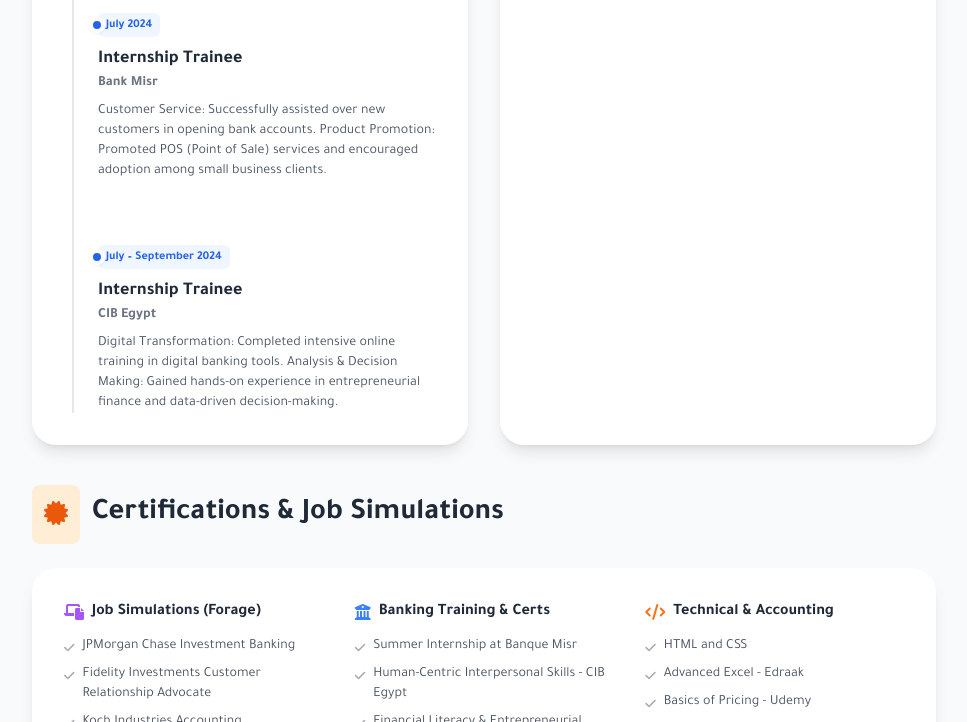
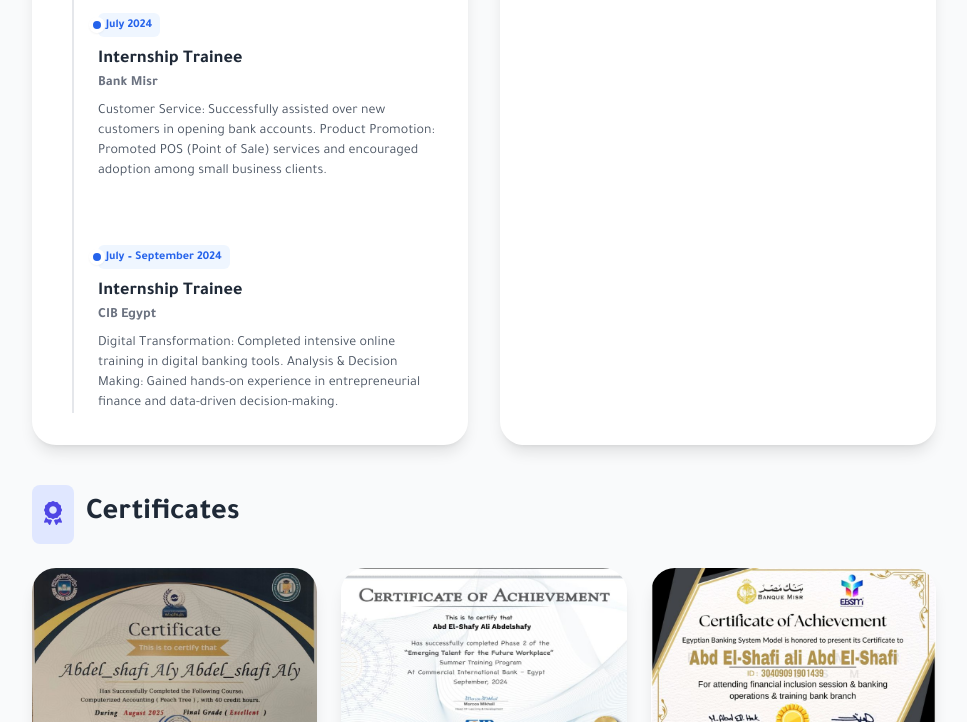
Before and after one commit to AbdElshafyali/cv, a plain HTML site: page index.html in a window 1280 px wide. Shown: the part 2078-2800 px from the top of the page, without its empty margins (312-1279 px from the left). Drawn offline with nearby package versions, Linux system fonts and the light colour scheme.

Commit message:
feat: Add certificates section with images

```diff
--- a/index.html
+++ b/index.html
@@ -77,6 +77,38 @@
             transition: background-color 0.3s ease, color 0.3s ease, border-color 0.3s ease;
         }
 
+        /* Portfolio Styles */
+        .portfolio-item {
+            position: relative;
+            overflow: hidden;
+            border-radius: 1.5rem;
+            box-shadow: 0 10px 15px -3px rgba(0, 0, 0, 0.1), 0 4px 6px -2px rgba(0, 0, 0, 0.05);
+            transition: transform 0.3s ease, box-shadow 0.3s ease;
+        }
+        .portfolio-item:hover {
+            transform: translateY(-5px);
+            box-shadow: 0 20px 25px -5px rgba(0, 0, 0, 0.1), 0 10px 10px -5px rgba(0, 0, 0, 0.04);
+        }
+        .portfolio-item img {
+            transition: transform 0.3s ease;
+        }
+        .portfolio-item:hover img {
+            transform: scale(1.05);
+        }
+        .portfolio-overlay {
+            position: absolute;
+            bottom: 0;
+            left: 0;
+            right: 0;
+            background: linear-gradient(to top, rgba(0,0,0,0.8) 0%, rgba(0,0,0,0) 100%);
+            padding: 1.5rem;
+            color: white;
+            transform: translateY(100%);
+            transition: transform 0.3s ease;
+        }
+        .portfolio-item:hover .portfolio-overlay {
+            transform: translateY(0);
+        }
     </style>
 </head>
 <body class="bg-gray-50 text-gray-800 dark:bg-darkbg dark:text-gray-100 transition-colors duration-300">
@@ -252,6 +284,19 @@
                     </div>
                 </section>
 
+                <!-- Portfolio Section -->
+                <section id="portfolio">
+                    <div class="flex items-center gap-3 mb-6">
+                        <span class="p-3 rounded-lg bg-indigo-100 dark:bg-indigo-900/30 text-indigo-600 dark:text-indigo-400">
+                            <i class="fa-solid fa-award text-2xl"></i>
+                        </span>
+                        <h2 class="text-3xl font-bold" id="portfolioTitle"></h2>
+                    </div>
+                    <div class="grid grid-cols-1 sm:grid-cols-2 lg:grid-cols-3 gap-6" id="portfolioContent">
+                        <!-- JS will populate this -->
+                    </div>
+                </section>
+
                 <!-- Certifications -->
                 <section id="certs">
                     <div class="flex items-center gap-3 mb-6">
@@ -290,7 +335,7 @@
                 navTitle: 'عبد الشافي علي',
                 nameTitle: 'عبد الشافي علي',
                 jobTitle: 'طالب جامعي ومطور برمجيات',
-                nav: { profile: 'النبذة', tech: 'الخبرة التقنية', skills: 'المهارات', exp: 'الخبرة العملية', certs: 'الشهادات' },
+                nav: { profile: 'النبذة', tech: 'الخبرة التقنية', skills: 'المهارات', exp: 'الخبرة العملية', portfolio: 'الشهادات', certs: 'شهادات أخرى' },
                 location: 'الإسماعيلية - مركز فايد - فنارة',
                 phoneText: '+20 109 599 7846',
                 profileHeading: 'نبذة احترافية',
@@ -339,6 +384,20 @@
                 edu: [
                     { d: '2022 - 2026 (متوقع)', t: 'بكالوريوس تجارة', c: 'جامعة قناة السويس', desc: 'التخصص: أسواق ومؤسسات مالية. التقدير: جيد جداً. المهارات المكتسبة: التحليل المالي، التطبيقات الإلكترونية في البنوك، إدارة المخاطر، العمل الجماعي.' }
                 ],
+                portfolioTitle: 'الشهادات',
+                portfolio: [
+                    { img: 'assets/Computerized Accounting.jpeg', title: 'محاسبة حاسوبية (Peach Tree)' },
+                    { img: 'assets/Emerging Talent for the Future Workplace.jpeg', title: 'برنامج تدريب المواهب الناشئة (CIB)' },
+                    { img: 'assets/Egyptian Banking System Model (EBSM).jpeg', title: 'نموذج النظام المصرفي المصري (EBSM)' },
+                    { img: 'assets/بنك مصر.jpeg', title: 'تدريب صيفي في بنك مصر (2024)' },
+                    { img: 'assets/Digital Transformation and Data Literacy.jpeg', title: 'التحول الرقمي ومحو أمية البيانات (SAS CIB)' },
+                    { img: 'assets/بنك الCIP FINANCAIL LITERACY.jpeg', title: 'شهادة LinkedIn Learning (برنامج CIB)' },
+                    { img: 'assets/BASICS OF PRICING.jpeg', title: 'دورة أساسيات التسعير' },
+                    { img: 'assets/Advanced Excel.jpeg', title: 'شهادة Excel متقدم' },
+                    { img: 'assets/Koch Industries\'s Accounting.png', title: 'محاكاة محاسبة في Koch Industries (Forage)' },
+                    { img: 'assets/completed JPMorgan.png', title: 'محاكاة الخدمات المصرفية الاستثمارية في JPMorgan (Forage)' },
+                    { img: 'assets/Investments\'s Customer Service.png', title: 'محاكاة خدمة العملاء في Fidelity Investments (Forage)' }
+                ],
                 certsTitle: 'الشهادات والمحاكاة الوظيفية',
                 certs: {
                     sim: { t: 'محاكاة وظيفية (Forage)', i: ['JPMorgan Chase (الخدمات المصرفية الاستثمارية)', 'Fidelity Investments (محامي علاقات العملاء)', 'Koch Industries (المحاسبة)'] },
@@ -364,7 +423,7 @@
                 navTitle: 'Abd El-Shafi Ali',
                 nameTitle: 'Abd El-Shafi Ali',
                 jobTitle: 'University Student & Software Developer',
-                nav: { profile: 'Profile', tech: 'Tech', skills: 'Skills', exp: 'Experience', certs: 'Certs' },
+                nav: { profile: 'Profile', tech: 'Tech', skills: 'Skills', exp: 'Experience', portfolio: 'Certificates', certs: 'Other Certs' },
                 location: 'Ismailia, Egypt',
                 phoneText: '+20 109 599 7846',
                 profileHeading: 'Professional Profile',
@@ -412,6 +471,20 @@
                 ],
                 edu: [
                     { d: '2022 – 2026 (Expected)', t: 'Bachelor of Commerce, Major: Financial Markets & Institutions', c: 'Suez Canal University', desc: 'Grade: Very Good. Key Skills Acquired: Financial Analysis, Electronic Applications in Banking and Financial Institutions, Risk Management, Teamwork.' }
+                ],
+                portfolioTitle: 'Certificates',
+                portfolio: [
+                    { img: 'assets/Computerized Accounting.jpeg', title: 'Computerized Accounting (Peach Tree)' },
+                    { img: 'assets/Emerging Talent for the Future Workplace.jpeg', title: 'Emerging Talent Program (CIB)' },
+                    { img: 'assets/Egyptian Banking System Model (EBSM).jpeg', title: 'Egyptian Banking System Model (EBSM)' },
+                    { img: 'assets/بنك مصر.jpeg', title: 'Summer Internship at Banque Misr (2024)' },
+                    { img: 'assets/Digital Transformation and Data Literacy.jpeg', title: 'Digital Transformation & Data Literacy (SAS CIB)' },
+                    { img: 'assets/بنك الCIP FINANCAIL LITERACY.jpeg', title: 'LinkedIn Learning Certificate (CIB Program)' },
+                    { img: 'assets/BASICS OF PRICING.jpeg', title: 'Pricing Fundamentals Course' },
+                    { img: 'assets/Advanced Excel.jpeg', title: 'Advanced Excel Certificate' },
+                    { img: 'assets/Koch Industries\'s Accounting.png', title: 'Koch Industries Accounting Simulation (Forage)' },
+                    { img: 'assets/completed JPMorgan.png', title: 'JPMorgan Investment Banking Simulation (Forage)' },
+                    { img: 'assets/Investments\'s Customer Service.png', title: 'Fidelity Investments Customer Service Simulation (Forage)' }
                 ],
                 certsTitle: 'Certifications & Job Simulations',
                 certs: {
@@ -492,6 +565,7 @@
             document.getElementById('skillsTitle').innerText = data.skillsTitle;
             document.getElementById('workExperienceHeading').innerText = data.expTitle;
             document.getElementById('educationHeading').innerText = data.eduTitle;
+            document.getElementById('portfolioTitle').innerText = data.portfolioTitle;
             document.getElementById('certsTitle').innerText = data.certsTitle;
             document.getElementById('footerText').innerText = data.footer;
 
@@ -501,6 +575,8 @@
                 <a href="#profile-section" class="px-3 py-2 text-sm font-medium hover:text-blue-600 dark:hover:text-blue-400 transition">${data.nav.profile}</a>
                 <a href="#tech-portfolio" class="px-3 py-2 text-sm font-medium hover:text-blue-600 dark:hover:text-blue-400 transition">${data.nav.tech}</a>
                 <a href="#skills" class="px-3 py-2 text-sm font-medium hover:text-blue-600 dark:hover:text-blue-400 transition">${data.nav.skills}</a>
+                <a href="#portfolio" class="px-3 py-2 text-sm font-medium hover:text-blue-600 dark:hover:text-blue-400 transition">${data.nav.portfolio}</a>
+                <a href="#certs" class="px-3 py-2 text-sm font-medium hover:text-blue-600 dark:hover:text-blue-400 transition">${data.nav.certs}</a>
             `;
 
             // KPIs
@@ -587,6 +663,16 @@
                     <p class="text-sm font-semibold text-gray-500 dark:text-gray-400 mb-2">${e.c}</p>
                     <p class="text-sm text-gray-600 dark:text-gray-300">${e.desc}</p>
                 </div>
+            `).join('');
+
+            // Portfolio
+            document.getElementById('portfolioContent').innerHTML = data.portfolio.map(p => `
+                <a href="${p.img}" target="_blank" class="portfolio-item block group">
+                    <img src="${p.img}" alt="${p.title}" class="w-full h-48 object-cover">
+                    <div class="portfolio-overlay">
+                        <h3 class="font-bold text-lg">${p.title}</h3>
+                    </div>
+                </a>
             `).join('');
 
             // Certs
```
Also changed, not shown: assets/Advanced Excel.jpeg (added), assets/BASICS OF PRICING.jpeg (added), assets/Computerized Accounting.jpeg (added), assets/Digital Transformation and Data Literacy.jpeg (added), assets/Egyptian Banking System Model (EBSM).jpeg (added), assets/Emerging Talent for the Future Workplace.jpeg (added), assets/Investments's Customer Service.png (added), assets/Koch Industries's Accounting.png (added), assets/completed JPMorgan.png (added), assets/بنك الCIP FINANCAIL LITERACY.jpeg (added), assets/بنك مصر.jpeg (added).
